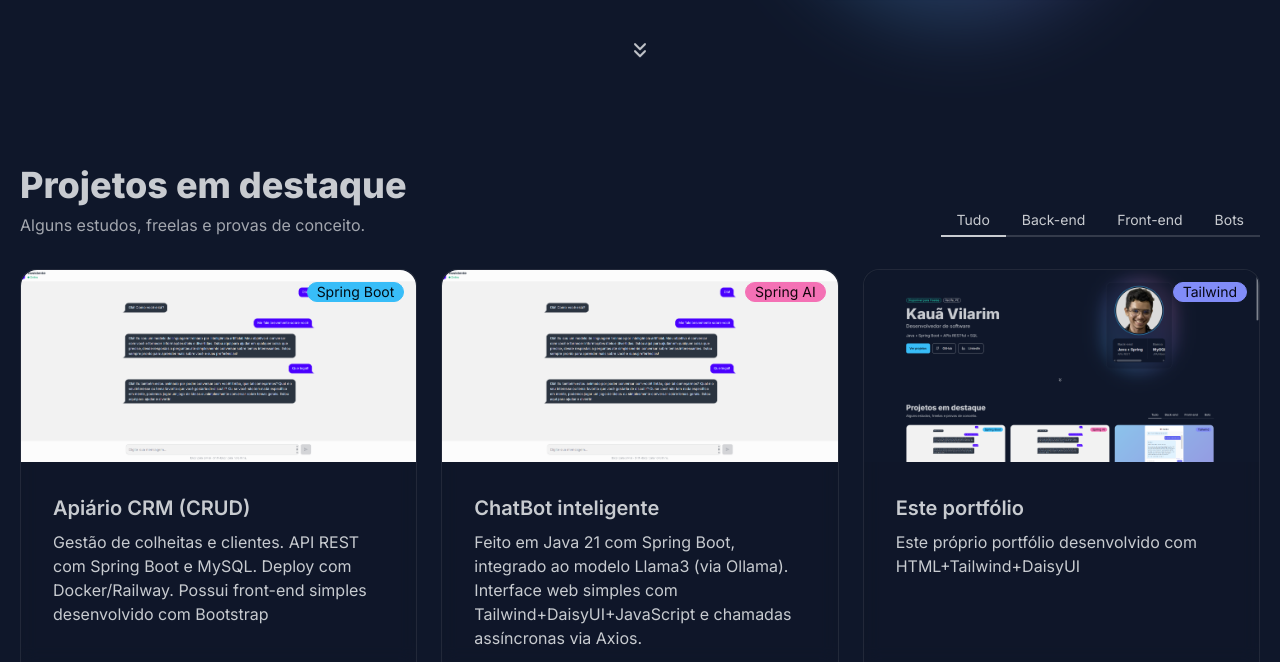
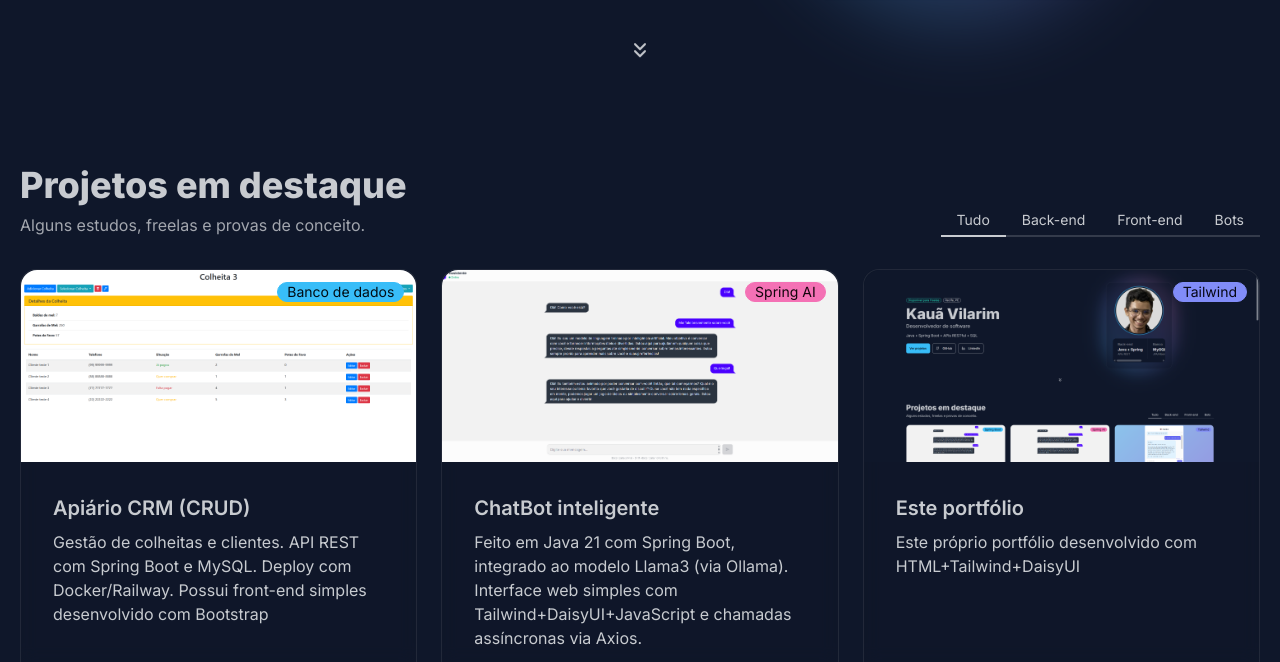
Before and after one commit to Miraliv/Kaua-Vilarim-portfolio, a website: page src/index.html in a window 1280 px wide. Shown: the part 542-1204 px from the top of the page. Drawn offline with nearby package versions, Linux system fonts and the light colour scheme.

Commit message:
Nova imagem do card

```diff
--- a/src/index.html
+++ b/src/index.html
@@ -136,8 +136,8 @@
           <!-- Card 1 -->
           <article class="card bg-base-100/40 backdrop-blur border border-base-content/10 hover:shadow-xl transition hover:-translate-y-1" data-cats="backend,api">
             <figure class="relative">
-              <img src="images/SpringAI_interface.png" alt="Thumb padrão do projeto" class="h-48 w-full object-cover" loading="lazy" />
-              <div class="absolute right-3 top-3 badge badge-primary">Spring Boot</div>
+              <img src="images/Apiario.png" alt="Thumb padrão do projeto" class="h-48 w-full object-cover" loading="lazy" />
+              <div class="absolute right-3 top-3 badge badge-primary">Banco de dados</div>
             </figure>
             <div class="card-body">
               <h3 class="card-title">Apiário CRM (CRUD)</h3>
@@ -176,7 +176,7 @@
               <p>Este próprio portfólio desenvolvido com HTML+Tailwind+DaisyUI</p>
               <div class="flex gap-2 flex-wrap mt-2"><div class="badge badge-outline">HTML</div><div class="badge badge-outline">TailwindCSS</div><div class="badge badge-outline">DaisyUI</div></div>
               <div class="card-actions justify-end mt-4">
-                <a href="https://github.com/Miraliv" target="_blank" class="btn btn-sm btn-outline"><i data-lucide="github" class="h-4 w-4 mr-1"></i> Código</a>
+                <a href="https://github.com/Miraliv/Kaua-Vilarim-portfolio" target="_blank" class="btn btn-sm btn-outline"><i data-lucide="github" class="h-4 w-4 mr-1"></i> Código</a>
               </div>
             </div>
           </article>
```
Also changed, not shown: src/images/Apiario.png (added).
